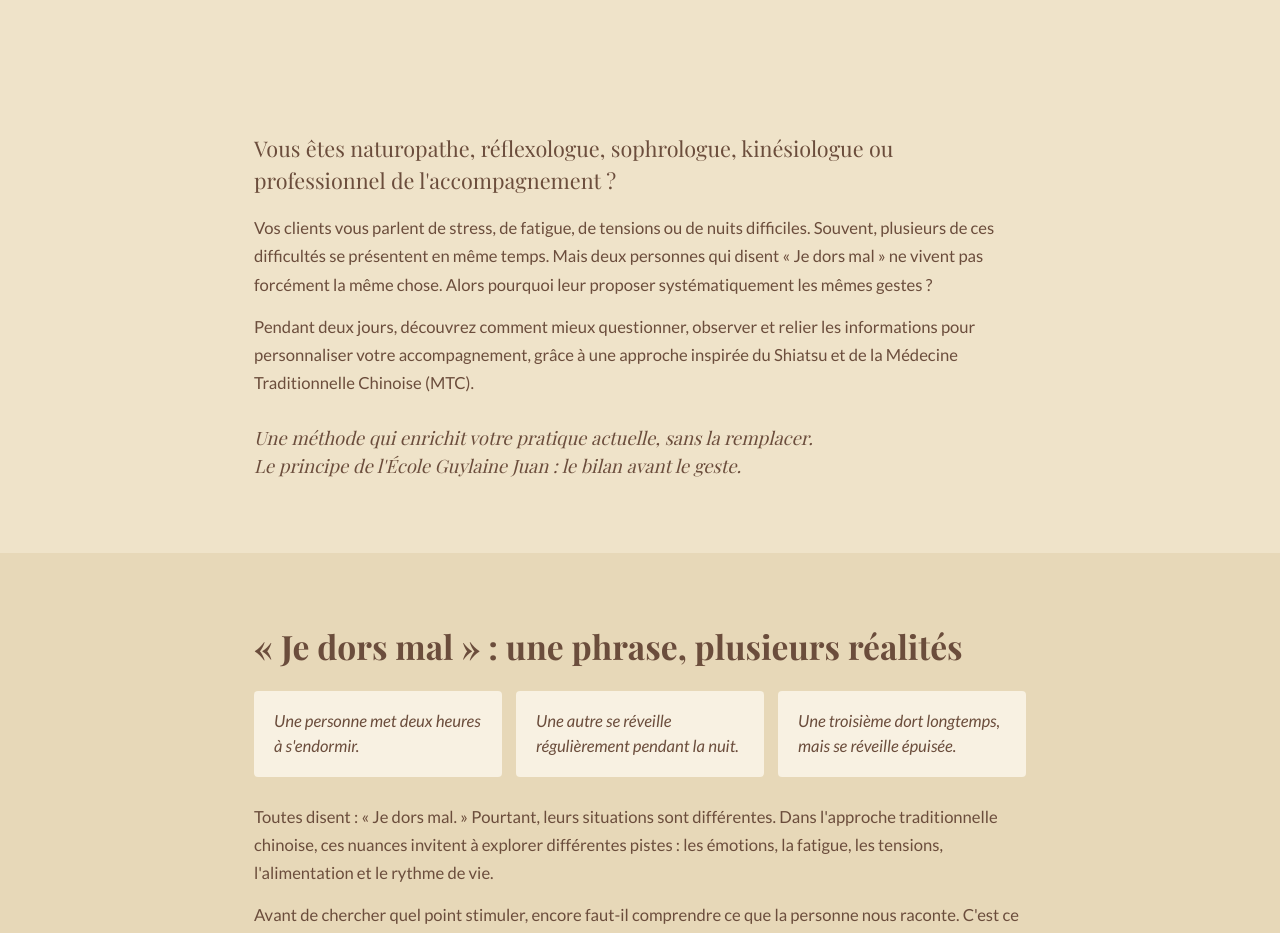
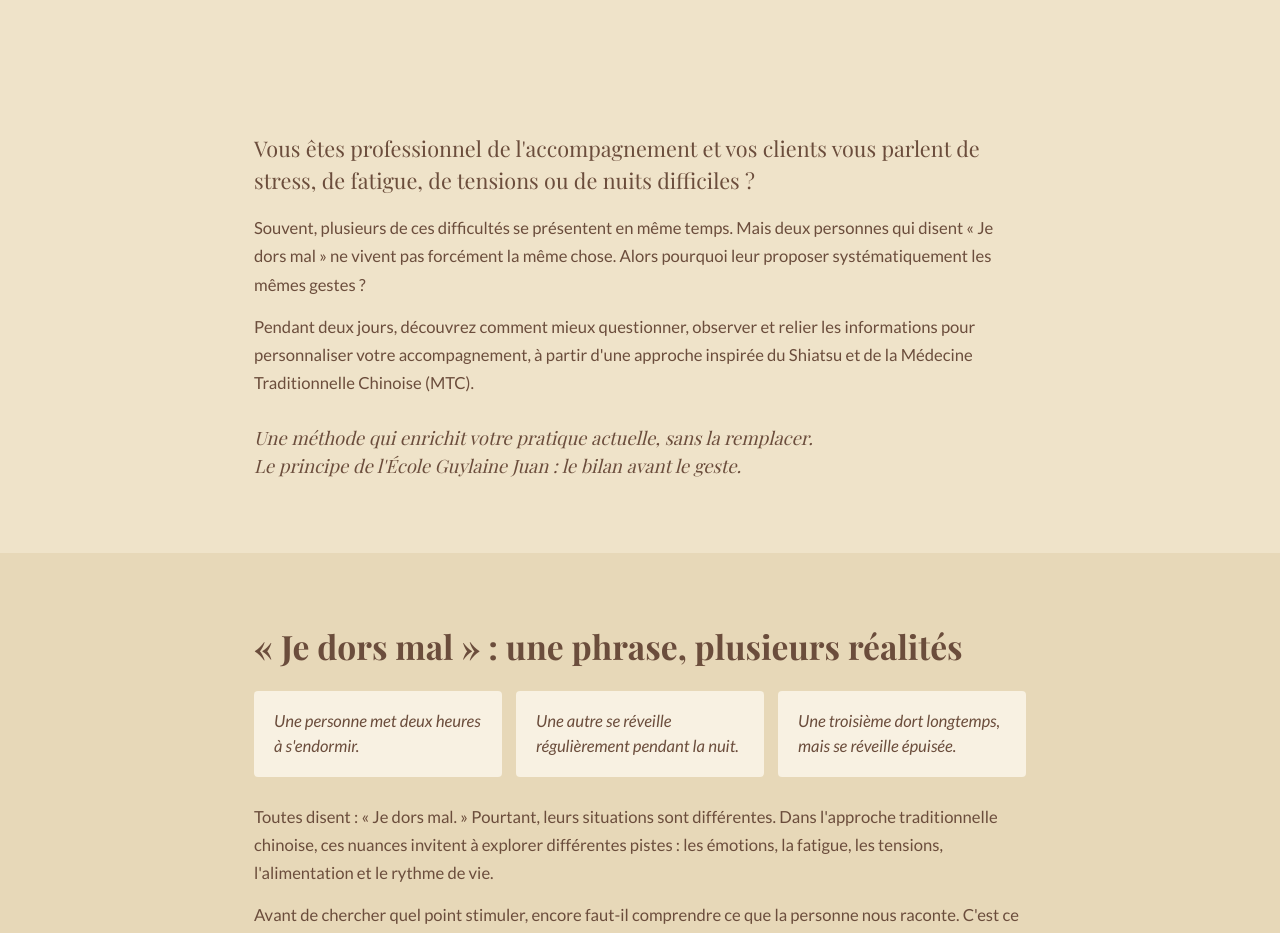
Before and after one commit to equipevyboheme-max/catalina-vyou, a plain HTML site: page stage-shiatsu-stress-sommeil/index.html in a window 1280 px wide. Shown: the part 1345-2278 px from the top of the page. Drawn offline with nearby package versions, Linux system fonts and the light colour scheme; a web font is replaced by a local one.

Commit message:
Update index.html

```diff
--- a/stage-shiatsu-stress-sommeil/index.html
+++ b/stage-shiatsu-stress-sommeil/index.html
@@ -1218,9 +1218,9 @@ section { padding: 88px 0; }
         <section class="sio-section sio-intro" aria-labelledby="intro-titre">
             <div class="sio-container sio-narrow">
                 <h2 class="sio-h2 sr-only" id="intro-titre">Un stage stress et sommeil pour les thérapeutes</h2>
-                <p class="sio-lead">Vous êtes naturopathe, réflexologue, sophrologue, kinésiologue ou professionnel de l'accompagnement ?</p>
-                <p>Vos clients vous parlent de stress, de fatigue, de tensions ou de nuits difficiles. Souvent, plusieurs de ces difficultés se présentent en même temps. Mais deux personnes qui disent « Je dors mal » ne vivent pas forcément la même chose. Alors pourquoi leur proposer systématiquement les mêmes gestes ?</p>
-                <p>Pendant deux jours, découvrez comment mieux questionner, observer et relier les informations pour personnaliser votre accompagnement, grâce à une approche inspirée du Shiatsu et de la Médecine Traditionnelle Chinoise (MTC).</p>
+                <p class="sio-lead">Vous êtes professionnel de l'accompagnement et vos clients vous parlent de stress, de fatigue, de tensions ou de nuits difficiles ?</p>
+                <p>Souvent, plusieurs de ces difficultés se présentent en même temps. Mais deux personnes qui disent « Je dors mal » ne vivent pas forcément la même chose. Alors pourquoi leur proposer systématiquement les mêmes gestes ?</p>
+                <p>Pendant deux jours, découvrez comment mieux questionner, observer et relier les informations pour personnaliser votre accompagnement, à partir d'une approche inspirée du Shiatsu et de la Médecine Traditionnelle Chinoise (MTC).</p>
                 <p class="sio-quote">Une méthode qui enrichit votre pratique actuelle, sans la remplacer.<br>Le principe de l'École Guylaine Juan : le bilan avant le geste.</p>
             </div>
         </section>
```
